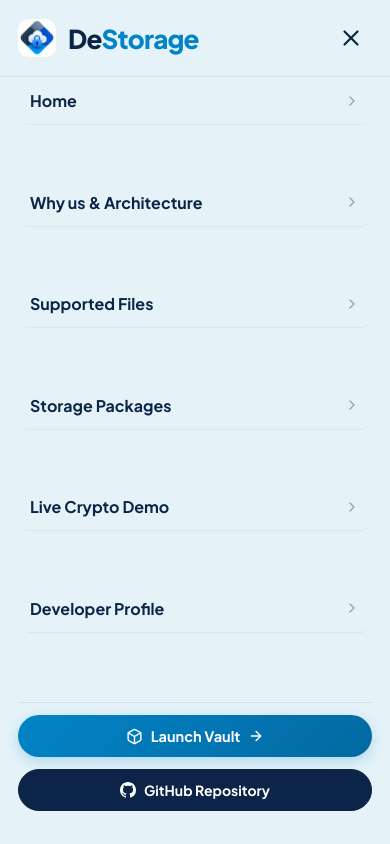
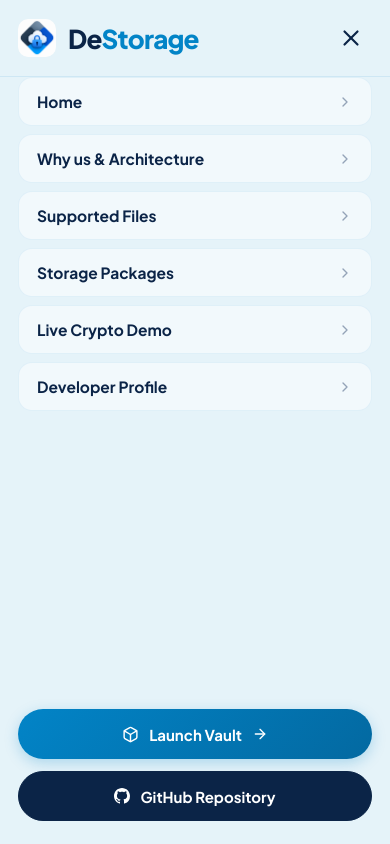
Before and after one commit to sanketpadhyal/DeStorage, a React (Create React App) app: page / in a window 390 px wide. Both pictures are taken after a click on the button "Toggle Navigation Menu". Shown: the top 844 px of the page. Built offline with nearby package versions, Linux system fonts and the light colour scheme.

Commit message:
style(mobile): properly group navigation links and anchor center-aligned action buttons cleanly at the bottom

```diff
--- a/src/landingpage/landingpage.css
+++ b/src/landingpage/landingpage.css
@@ -195,35 +195,40 @@
 .lp-mobile-panel-inner {
   display: flex;
   flex-direction: column;
-  justify-content: space-between;
-  min-height: calc(100dvh - 110px);
-  padding: 16px 24px 36px;
-  gap: 6px;
+  min-height: calc(100dvh - 100px);
+  padding: 16px 20px 32px;
+}
+
+.lp-mobile-nav-group {
+  display: flex;
+  flex-direction: column;
+  gap: 8px;
+  width: 100%;
 }
 
 .lp-mobile-nav-link-btn {
-  background: transparent;
-  border: none;
+  background: rgba(255, 255, 255, 0.5);
+  border: 1px solid rgba(2, 132, 199, 0.08);
   cursor: pointer;
   display: flex;
   justify-content: space-between;
   align-items: center;
   text-align: left;
-  font-size: 16px;
+  font-size: 15.5px;
   font-weight: 700;
   color: #0b2447;
   font-family: var(--font-sans);
-  padding: 13px 12px;
-  border-radius: 12px;
-  border-bottom: 1px solid rgba(2, 132, 199, 0.08);
+  padding: 14px 18px;
+  border-radius: 14px;
   transition: all 0.18s ease;
 }
 
 .lp-mobile-nav-link-btn:hover,
 .lp-mobile-nav-link-btn:active {
-  background: rgba(255, 255, 255, 0.8);
+  background: #ffffff;
   color: #0284c7;
-  padding-left: 16px;
+  border-color: rgba(2, 132, 199, 0.25);
+  transform: translateX(2px);
 }
 
 .lp-nav-chevron {
@@ -241,9 +246,21 @@
   display: flex;
   flex-direction: column;
   gap: 12px;
-  margin-top: 16px;
-  padding-top: 12px;
-  border-top: 1px solid rgba(2, 132, 199, 0.12);
+  margin-top: auto; /* Cleanly pushes action buttons to bottom */
+  padding-top: 24px;
+}
+
+.lp-mobile-panel-actions button,
+.lp-mobile-panel-actions a {
+  height: 50px;
+  width: 100%;
+  border-radius: 9999px;
+  font-size: 15px;
+  font-weight: 700;
+  display: inline-flex;
+  align-items: center;
+  justify-content: center;
+  gap: 10px;
 }
 
 /* BUTTONS */
--- a/src/landingpage/landingpage.tsx
+++ b/src/landingpage/landingpage.tsx
@@ -199,6 +199,7 @@
         {/* Seamless Animated Mobile Extension Panel */}
         <div className={`lp-mobile-panel ${isMobileMenuOpen ? 'open' : ''}`}>
           <div className="lp-container lp-mobile-panel-inner">
+            <div className="lp-mobile-nav-group">
               <button type="button" className="lp-mobile-nav-link-btn" onClick={scrollToTop}>
                 <span>Home</span>
                 <ChevronRight size={16} className="lp-nav-chevron" />
@@ -223,6 +224,7 @@
                 <span>Developer Profile</span>
                 <ChevronRight size={16} className="lp-nav-chevron" />
               </button>
+            </div>
 
             <div className="lp-mobile-panel-actions">
               <button
```
Lines whose indentation alone changed are shown as unchanged.
